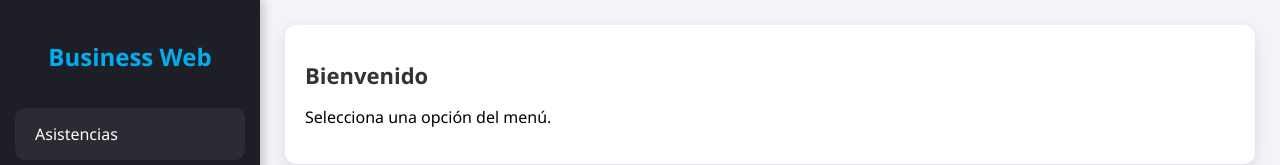
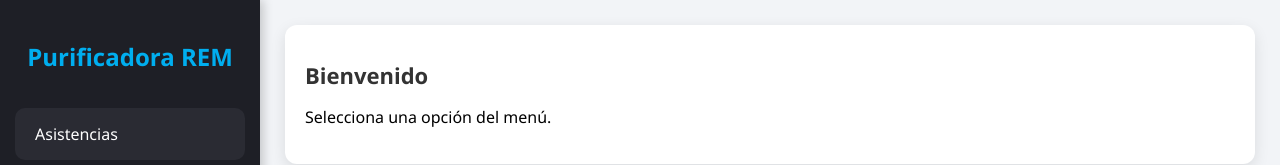
Before and after one commit to purificadoraREM/business-web, a plain HTML site: page index.html in a window 1280 px wide. Shown: the top 165 px of the page. Drawn offline with Linux system fonts and the light colour scheme.

Commit message:
Update index.html

```diff
--- a/index.html
+++ b/index.html
@@ -3,7 +3,7 @@
 <head>
 <meta charset="UTF-8" />
 <meta name="viewport" content="width=device-width, initial-scale=1.0" />
-<title>Business Web</title>
+<title>Purificadora REM</title>
 
 <style>
     body {
@@ -116,7 +116,7 @@
 
 <!-- MENU LATERAL -->
 <div class="sidebar" id="sidebar">
-    <h2>Business Web</h2>
+    <h2>   Purificadora REM</h2>
 
     <div class="btn-menu" onclick="loadSection('asistencias')">Asistencias</div>
     <div class="btn-menu" onclick="loadSection('empleados')">Empleados</div>
```
